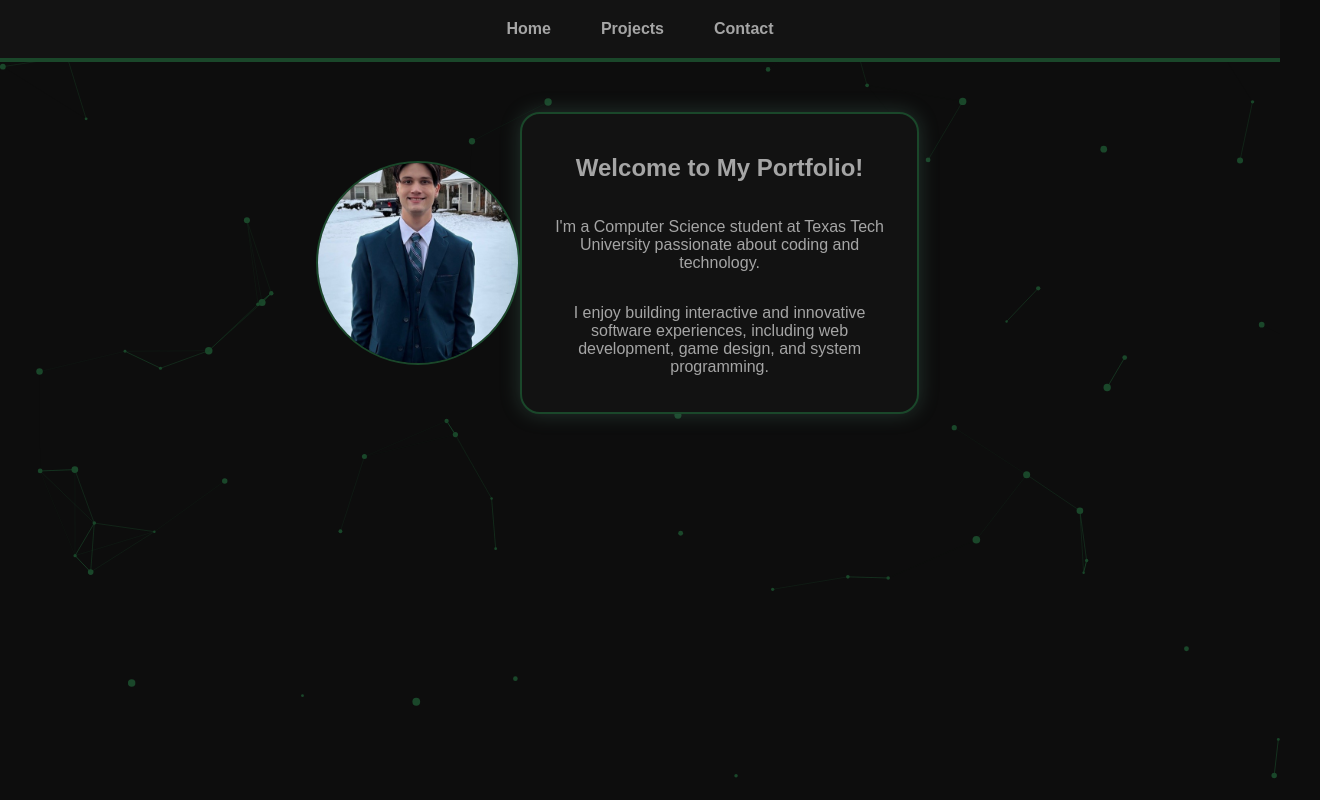
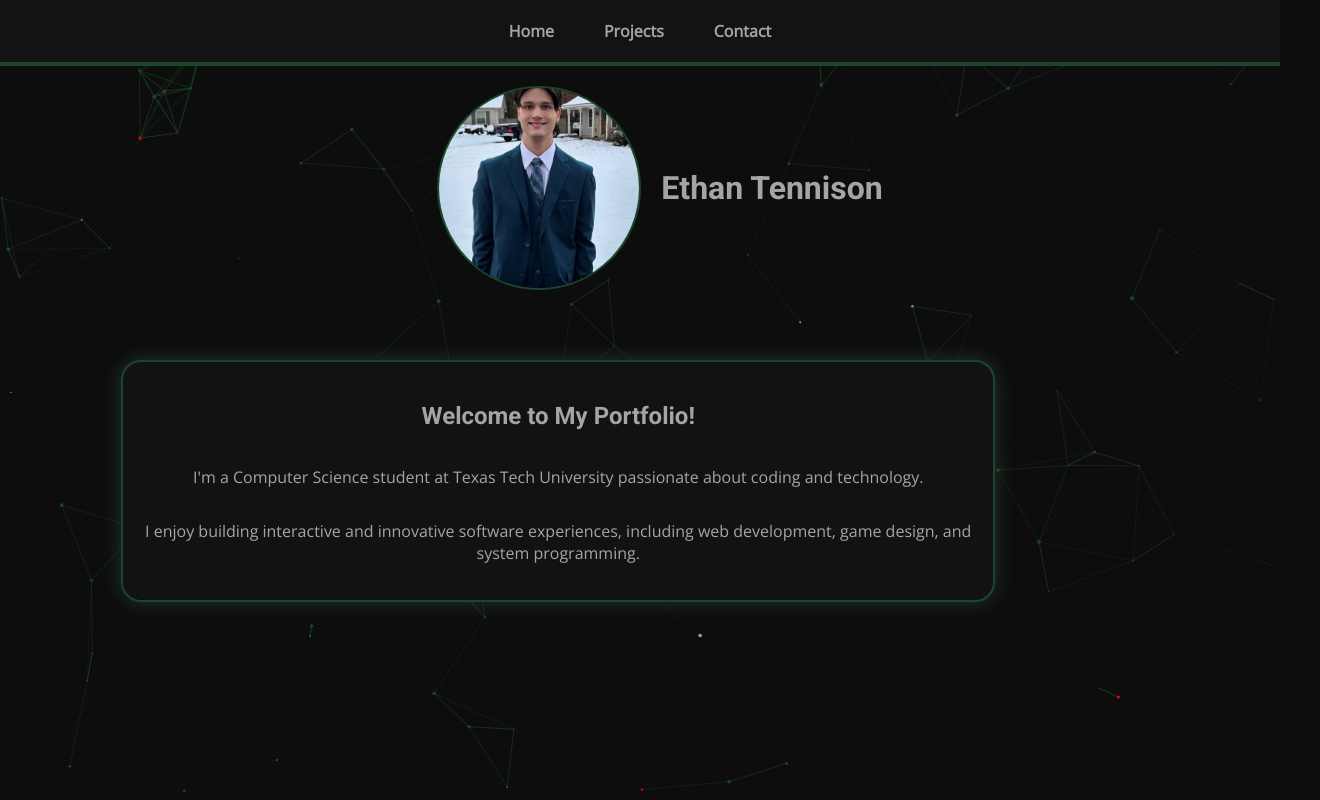
Before and after one commit to EthanTennison/portfolio, a website: page index.html in a window 1280 px wide. Shown: the whole page, 1320 px wide, since content can reach past the window. Drawn offline with nearby package versions, Linux system fonts and the light colour scheme.

Commit message:
General design changes

```diff
--- a/index.html
+++ b/index.html
@@ -6,10 +6,12 @@
     <title>Ethan Tennison | Portfolio</title>
     <link rel="stylesheet" href="style.css">
     <link rel="icon" type="image/png" href="images/EthanTennison.png">
+    <link href="https://fonts.googleapis.com/css2?family=Roboto:wght@400;700&family=Open+Sans&display=swap" rel="stylesheet">
 </head>
 <body>
     <header>
         <nav>
+            <div class="menu-toggle">&#9776;</div>
             <ul>
                 <li><a href="index.html">Home</a></li>
                 <li><a href="projects.html">Projects</a></li>
@@ -18,12 +20,16 @@
         </nav>
     </header>
 
+    <div class="name-and-image-header">
+      <img src="images/profile.jpg" alt="Profile Picture" class="profile-img">
+      <h1><strong>Ethan Tennison</strong></h1>
+    </div>
+
     <section id="about">
         <div class="main-container">
-            <img src="images/profile.jpg" alt="Profile Picture" class="profile-img">
             <div class="about-content">
                 <div class="content-frame-body">
-                    <h2 id="typewriter" class="typewriter" data-text="Welcome to My Portfolio!"></h2>
+                    <h2 class="typewriter" data-text="Welcome to My Portfolio!"></h2>
                     <p>I'm a Computer Science student at Texas Tech University passionate about coding and technology.</p>
                     <p>I enjoy building interactive and innovative software experiences, including web development, game design, and system programming.</p>
                 </div>
@@ -31,7 +37,6 @@
         </div>
     </section>
 
-
     <script src="script.js"></script>
     <canvas id="particle-canvas"></canvas>
 </body>
--- a/script.js
+++ b/script.js
@@ -1,6 +1,8 @@
 document.addEventListener("DOMContentLoaded", function () {
     function typeWriterEffect(element, text, speed = 50) {
         let i = 0;
+        let originalText = text;
+
         function type() {
             if (i < text.length) {
                 element.innerHTML += text.charAt(i);
@@ -8,18 +10,29 @@ document.addEventListener("DOMContentLoaded", function () {
                 setTimeout(type, speed);
             }
         }
+
+        function reset() {
+            element.innerHTML = "";
+            i = 0;
+            type();
+        }
+
         element.innerHTML = "";
         type();
+
+        window.addEventListener('resize', function() {
+            if (document.contains(element) && element.offsetWidth > 0 && element.offsetHeight > 0) {
+                text = element.getAttribute('data-text') || originalText;
+                reset();
+            }
+        });
     }
 
-    let typewriterElement = document.getElementById("typewriter");
-    if (typewriterElement) {
-        typeWriterEffect(typewriterElement, typewriterElement.getAttribute("data-text"));
-    }
-
-    document.querySelectorAll("a").forEach(link => {
-        link.addEventListener("mouseenter", () => link.style.fontWeight = "bold");
-        link.addEventListener("mouseleave", () => link.style.fontWeight = "normal");
+    let typewriterElements = document.querySelectorAll(".typewriter");
+    typewriterElements.forEach(element => {
+        if (element) {
+            typeWriterEffect(element, element.getAttribute("data-text"));
+        }
     });
 
     let canvas = document.getElementById("particle-canvas");
@@ -30,21 +43,47 @@ document.addEventListener("DOMContentLoaded", function () {
         canvas.width = window.innerWidth;
         canvas.height = window.innerHeight;
 
+
         window.addEventListener("resize", function () {
             canvas.width = window.innerWidth;
             canvas.height = window.innerHeight;
+            initParticles();
         });
 
         class Particle {
             constructor(x, y) {
                 this.x = x;
                 this.y = y;
-                this.size = Math.random() * 3 + 1;
+                this.size = Math.random() * 1.5 + 0.5;
                 this.speedX = (Math.random() - 0.5) * 1.5;
                 this.speedY = (Math.random() - 0.5) * 1.5;
-                this.color = "#1A472A";
+                let colorOptions = ["#1A472A", "#A5A5A5", "#FF0000"];
+                let randomIndex = Math.random();
+                if (randomIndex < 0.75) {
+                    this.color = colorOptions[0];
+                } else if (randomIndex < 0.875) {
+                    this.color = colorOptions[1];
+                } else {
+                    this.color = colorOptions[2];
+                }
             }
             update() {
+                if (this.x + this.size >= canvas.width) {
+                    this.x = canvas.width - this.size;
+                    this.speedX = -Math.abs(this.speedX);
+                } else if (this.x - this.size <= 0) {
+                    this.x = this.size;
+                    this.speedX = Math.abs(this.speedX);
+                }
+
+                if (this.y + this.size >= canvas.height) {
+                    this.y = canvas.height - this.size;
+                    this.speedY = -Math.abs(this.speedY);
+                } else if (this.y - this.size <= 0) {
+                    this.y = this.size;
+                    this.speedY = Math.abs(this.speedY);
+                }
+
                 this.x += this.speedX;
                 this.y += this.speedY;
             }
@@ -58,7 +97,12 @@ document.addEventListener("DOMContentLoaded", function () {
 
         function initParticles() {
             particles = [];
-            for (let i = 0; i < 100; i++) {
+            let area = canvas.width * canvas.height;
+            let numParticles = Math.floor(area / 10000);
+            numParticles = Math.min(numParticles, 250);
+            numParticles = Math.max(numParticles, 50);
+
+            for (let i = 0; i < numParticles; i++) {
                 let x = Math.random() * canvas.width;
                 let y = Math.random() * canvas.height;
                 particles.push(new Particle(x, y));
@@ -66,7 +110,7 @@ document.addEventListener("DOMContentLoaded", function () {
         }
 
         function connectParticles() {
-            let maxDistance = 100;
+          let maxDistance = Math.max(canvas.width, canvas.height) * 0.10;
             for (let i = 0; i < particles.length; i++) {
                 for (let j = i + 1; j < particles.length; j++) {
                     let dx = particles[i].x - particles[j].x;
@@ -99,6 +143,15 @@ document.addEventListener("DOMContentLoaded", function () {
         animateParticles();
     }
 
+    const menuToggle = document.querySelector('.menu-toggle');
+    const navList = document.querySelector('nav ul');
+
+    if (menuToggle && navList) {
+        menuToggle.addEventListener('click', function() {
+            navList.style.display = navList.style.display === 'flex' ? 'none' : 'flex';
+        });
+    }
+
     function loadProjects() {
         fetch("projects.json")
             .then(response => response.json())
--- a/style.css
+++ b/style.css
@@ -1,12 +1,19 @@
 body {
     background-color: #0D0D0D;
     color: #555555;
-    font-family: Arial, sans-serif;
+    font-family: 'Open Sans', Arial, sans-serif;
     margin: 0;
     padding: 0;
     display: flex;
     flex-direction: column;
     min-height: 100vh;
+    overflow-x: hidden;
+    overflow-y: hidden;
+}
+
+h1, h2 {
+    font-family: 'Roboto', Arial, sans-serif;
+    color: #A5A5A5;
 }
 
 header {
@@ -16,11 +23,15 @@ header {
     padding: 20px;
     background-color: #131313;
     border-bottom: 4px solid #1A472A;
+    position: sticky;
+    top: 0;
+    z-index: 100;
 }
 
-header h1 {
-    margin: 0;
-    color: #A5A5A5;
+nav {
+    width: 100%;
+    display: flex;
+    justify-content: center;
 }
 
 nav ul {
@@ -31,6 +42,13 @@ nav ul {
     margin: 0;
 }
 
+.menu-toggle {
+    display: none;
+    cursor: pointer;
+    font-size: 1.5em;
+    color: #A5A5A5;
+}
+
 nav a {
     color: #A5A5A5;
     text-decoration: none;
@@ -39,8 +57,6 @@ nav a {
 
 nav a:hover {
     color: #0b5c00;
-    font-weight: bold;
-    transition: font-weight 0.5s ease-in-out;
 }
 
 .main-container {
@@ -48,7 +64,6 @@ nav a:hover {
     display: flex;
     justify-content: center;
     align-items: center;
-    height: 100%;
     padding: 50px 20px;
 }
 
@@ -58,7 +73,8 @@ nav a:hover {
     border-radius: 50%;
     object-fit: cover;
     border: 2px solid #1A472A;
-    flex-shrink: 0;
+    margin-right: 20px;
+    max-width: 100%;
 }
 
 .about-container {
@@ -69,7 +85,7 @@ nav a:hover {
     gap: 20px;
 }
 
-.badge-base {
+.badge-base{
     flex-shrink: 0;
     margin-right: 20px;
 }
@@ -93,7 +109,7 @@ nav a:hover {
     box-shadow: 0px 0px 20px rgba(90, 143, 123, 0.3);
     border: 2px solid #1A472A;
     width: 80%;
-    max-width: 400px;
+    max-width: 100%;
     text-align: center;
 }
 
@@ -111,6 +127,8 @@ nav a:hover {
     grid-template-columns: repeat(auto-fit, minmax(250px, 1fr));
     gap: 20px;
     padding: 20px;
+    width: 80%;
+    max-width: 100%;
 }
 
 .project-card {
@@ -121,6 +139,7 @@ nav a:hover {
     box-shadow: 0 4px 8px rgba(0, 255, 0, 0.2);
     transition: transform 0.2s ease-in-out;
     cursor: pointer;
+    max-width: 100%;
 }
 
 .project-card:hover {
@@ -135,8 +154,22 @@ nav a:hover {
     height: 100%;
     z-index: -1;
     pointer-events: none;
-    background: transparent;
 }
+
+.name-and-image-header {
+    display: flex;
+    align-items: center;
+    justify-content: center;
+    width: 100%;
+    padding: 20px;
+    text-align: center;
+    flex-wrap: wrap;
+}
+
+.name-and-image-header h1 {
+    margin: 0;
+}
+
 
 @media (max-width: 768px) {
     .about-container {
@@ -148,6 +181,12 @@ nav a:hover {
 
     .profile-img {
         margin-bottom: 20px;
+        width: 150px;
+        height: 150px;
+        margin-right: 0;
+    }
+    .name-and-image-header {
+        flex-direction: column;
     }
 
     .about-content {
@@ -156,15 +195,36 @@ nav a:hover {
 
     .content-frame, .content-frame-body {
         width: 100%;
+         max-width: none;
     }
 
-    header {
+     header {
         flex-direction: column;
         text-align: center;
+
     }
 
     nav ul {
         flex-direction: column;
         gap: 10px;
+        display: none;
+        width: 100%;
     }
+
+    nav li {
+        width: 100%;
+        text-align: center;
+    }
+     .menu-toggle {
+        display: block;
+        margin-bottom: 10px;
+    }
+    .projects-grid{
+        width: 100%;
+         max-width: none;
+    }
+     .project-card {
+        max-width: none;
+    }
+
 }
```
Also changed, not shown: contact.html (+10 -4 lines), projects.html (+2 -0 lines).
